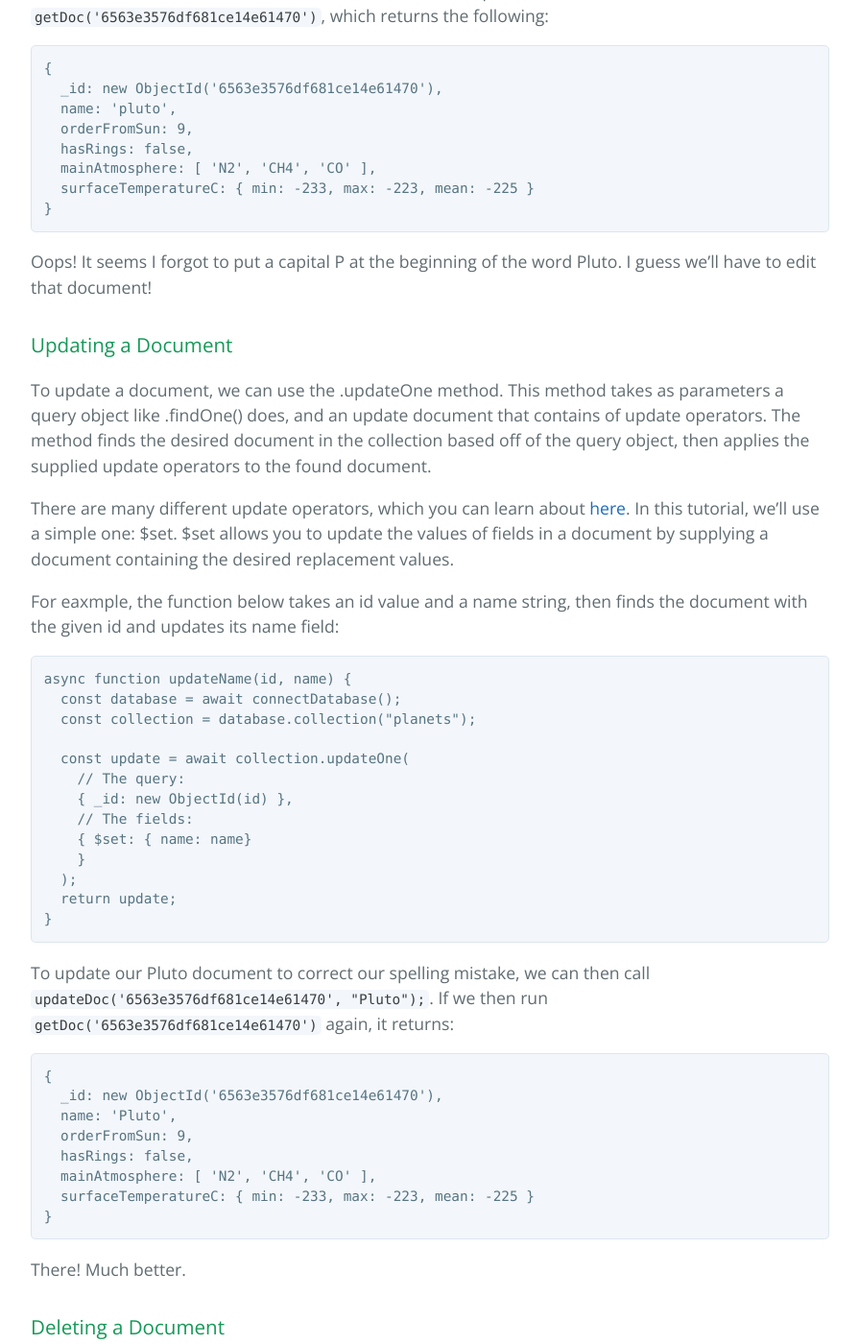
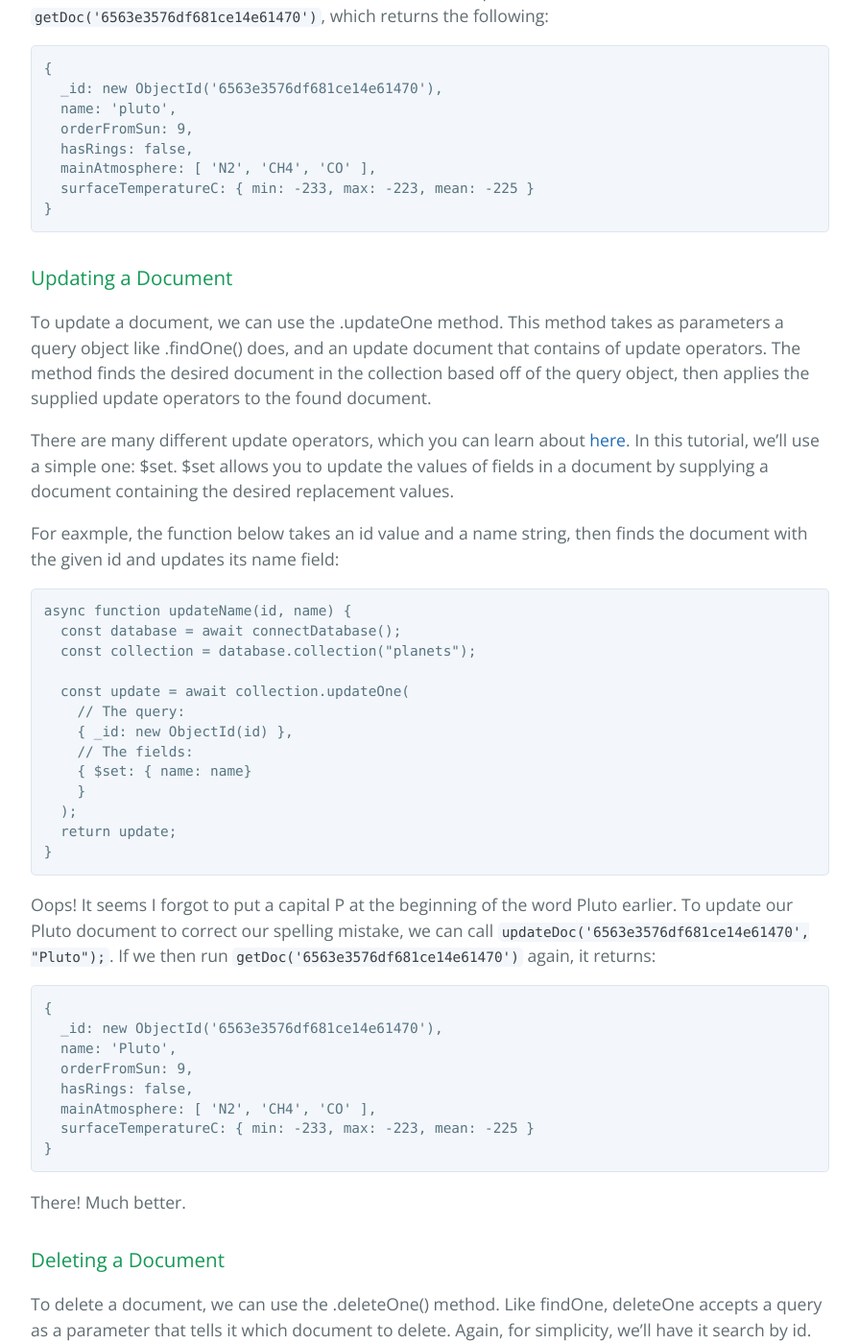
Before and after one commit to learning-software-engineering/learning-software-engineering.github.io, a Jekyll site: the page built from Topics/Tech_Stacks/MongoDB_in_JS.md, in a window 1280 px wide and 1400 px high, scrolled down 5002 px. Shown: the whole window at 96% size, without its empty margins (192-1087 px from the left). Built offline with Jekyll 4.4.1, drawn with Linux system fonts in a browser that asks for light colours; our own code applies the rules of GitHub Pages for plain Markdown files.

Commit message:
fixed a spelling error and rearranged some text

````diff
--- a/Topics/Tech_Stacks/MongoDB_in_JS.md
+++ b/Topics/Tech_Stacks/MongoDB_in_JS.md
@@ -162,8 +162,6 @@
 }
 ```
 
-Oops! It seems I forgot to put a capital P at the beginning of the word Pluto. I guess we'll have to edit that document!
-
 ### Updating a Document
 
 To update a document, we can use the .updateOne method. This method takes as parameters a query object like .findOne() does, and an update document that contains of update operators. The method finds the desired document in the collection based off of the query object, then applies the supplied update operators to the found document.
@@ -186,8 +184,7 @@
   return update;
 }
 ```
-
-To update our Pluto document to correct our spelling mistake, we can then call `updateDoc('6563e3576df681ce14e61470', "Pluto");`. If we then run `getDoc('6563e3576df681ce14e61470')` again, it returns:
+Oops! It seems I forgot to put a capital P at the beginning of the word Pluto earlier. To update our Pluto document to correct our spelling mistake, we can call `updateDoc('6563e3576df681ce14e61470', "Pluto");`. If we then run `getDoc('6563e3576df681ce14e61470')` again, it returns:
 ```
 {
   _id: new ObjectId('6563e3576df681ce14e61470'),
````
